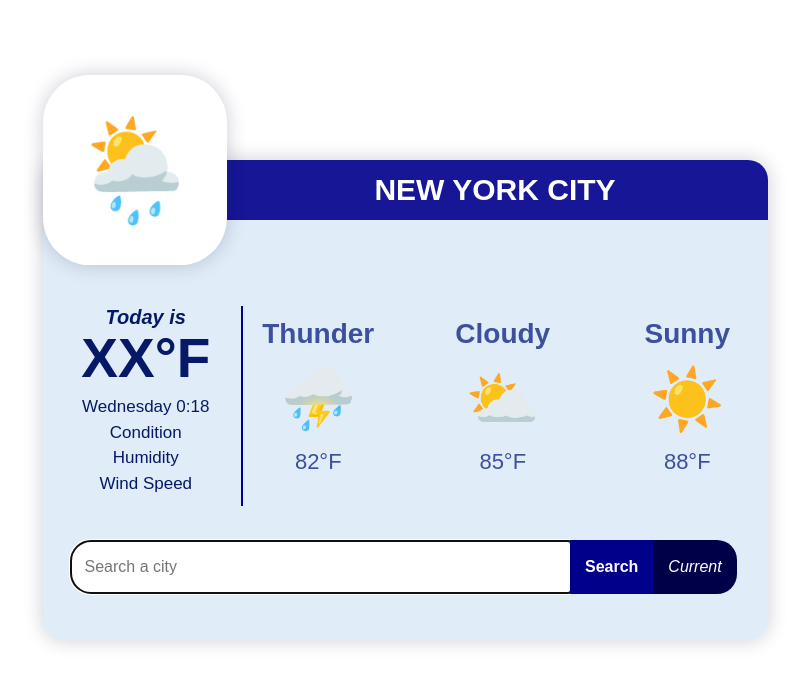
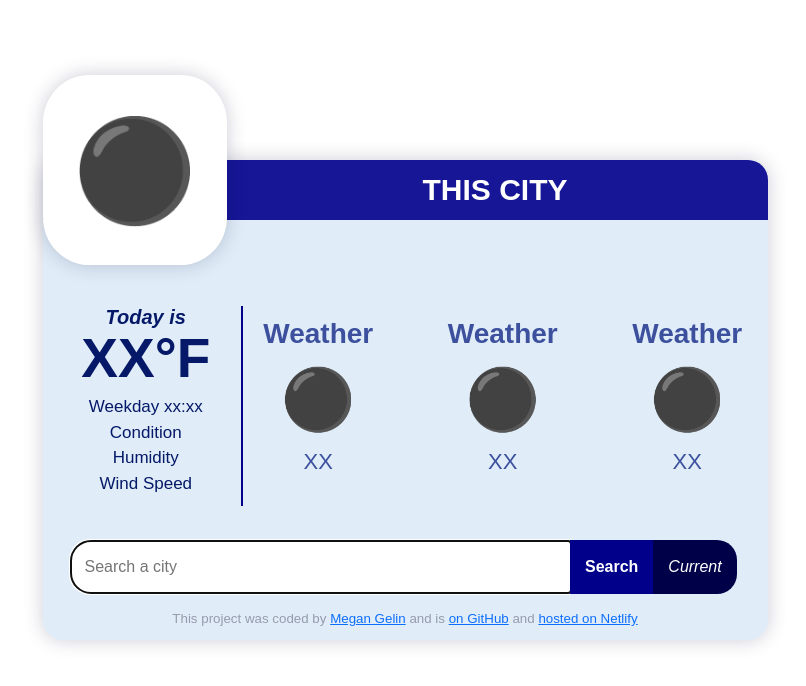
Before and after one commit to iEchoFrost/Weather-App, a plain HTML site: page index.html in a window 1280 px wide. Shown: the whole page, without its empty margins (235-1041 px from the left). Drawn offline with nearby package versions, Linux system fonts and the light colour scheme; no server answers.

Commit message:
HTML app body, footer CSS style, and JS functionality updates
Updated weather HTML and added footer with hyperlinks. Applied applicable CSS to elements. Applied query selector to header in JS source and disabled JS reference link in HTML.

```diff
--- a/index.html
+++ b/index.html
@@ -23,9 +23,9 @@
     <section id="weather-app">
       <div class="backgroundBody">
 
-        <div class="currentCityIcon">🌦️</div>
+        <div class="currentCityIcon">⚫</div>
 
-          <h1 class="appTitle" id="this-city">NEW YORK CITY</h1>
+          <h1 class="appTitle" id="this-city">THIS CITY</h1>
 
           <div class="row appBody">
 
@@ -46,48 +46,57 @@
             <div id="day1" class="col tomorrowWeather">
               <p class="tomorrow"></p>
               <p class="thunder">
-                <strong>Thunder</strong>
+                <strong>Weather</strong>
               </p>
-                <p class="thunderEmoji">⛈️</p>
-                <p class="tomorrowTemp">82°F</p>
+                <p class="thunderEmoji">⚫</p>
+                <p class="tomorrowTemp">XX</p>
             </div>
 
             <div id="day2" class="col theNextDayWeather">
                 <p class="theNextDay"></p>
                 <p class="cloudy">
-                  <strong>Cloudy</strong>
+                  <strong>Weather</strong>
                 </p>
-                  <p class="cloudyEmoji">⛅</p>
-                  <p class="theNextDayTemp">85°F</p>
+                  <p class="cloudyEmoji">⚫</p>
+                  <p class="theNextDayTemp">XX</p>
             </div>
 
             <div id="day3" class="col theDayAfterWeather">
               <p class="theDayAfter"></p>
               <p class="sunny">
-                  <strong>Sunny</strong>
+                  <strong>Weather</strong>
                 </p>
-                  <p class="sunnyEmoji">☀️</p>
-                  <p class="theDayAfterTemp">88°F</p>
+                  <p class="sunnyEmoji">⚫</p>
+                  <p class="theDayAfterTemp">XX</p>
             </div>
           </div>
 
           <div class="row">
             <form id="search-form">
               <input type="text" placeholder="Search a city" name="city"
-                class="citySearchBar" id="search-city-input" autofocus required />
+              class="citySearchBar" id="search-city-input" autofocus required />
               <input type="submit" value="Search" id="search-city" />
             </form>
             <form id="current-form">
               <input type="submit" value="Current" id="current-city"
-                onsubmit="setTimeout(function () { window.location.reload(); }, 10)" />
+              onsubmit="setTimeout(function () { window.location.reload(); }, 10)" />
             </form>
           </div>
+
+          <footer>
+            <p>
+              This project was coded by
+              <a href="https://github.com/iEchoFrost" target="_blank">Megan Gelin</a> and is
+              <a href="https://github.com/iEchoFrost/Weather-App" target="_blank"> on GitHub</a> and
+              <a href="https://iecho-weather-app.netlify.app" target="_blank">hosted on Netlify</a>
+            </p>
+          </footer>
 
         </div>
 
       </div>
     </section>
 
-    <script src="src/index.js"></script>
+    <script src="#"></script>
   </body>
 </html>
--- a/src/index.js
+++ b/src/index.js
@@ -107,6 +107,9 @@ document.querySelector("#search-form").addEventListener("submit", search);
 function currentCityWeather(response) {
   console.log(response.data);
 
+  document.querySelector("#this-city").innerHTML =
+    response.data.city.toUpperCase();
+
   document.querySelector(`.activeTemp`).innerHTML = `${Math.round(
     response.data.temperature.current
   )}°F`;
--- a/src/styles.css
+++ b/src/styles.css
@@ -22,6 +22,13 @@ h1 {
 form {
   margin-left: 28px;
   padding-top: 20px;
+}
+
+footer {
+  text-align: center;
+  color: rgba(39, 33, 66, 0.4);
+  padding-top: 15px;
+  font-size: smaller;
 }
 
 .subTitleA {
```
